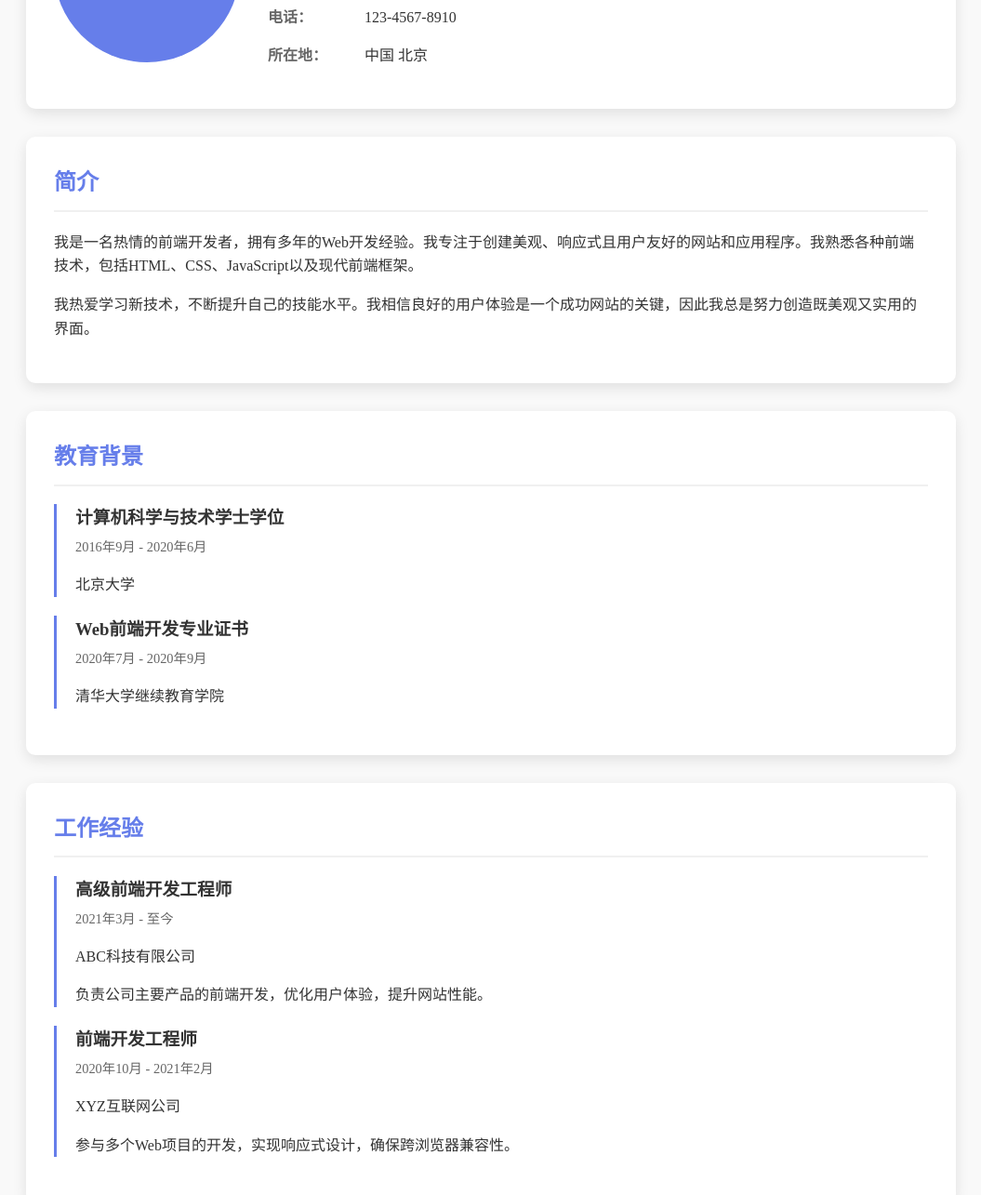
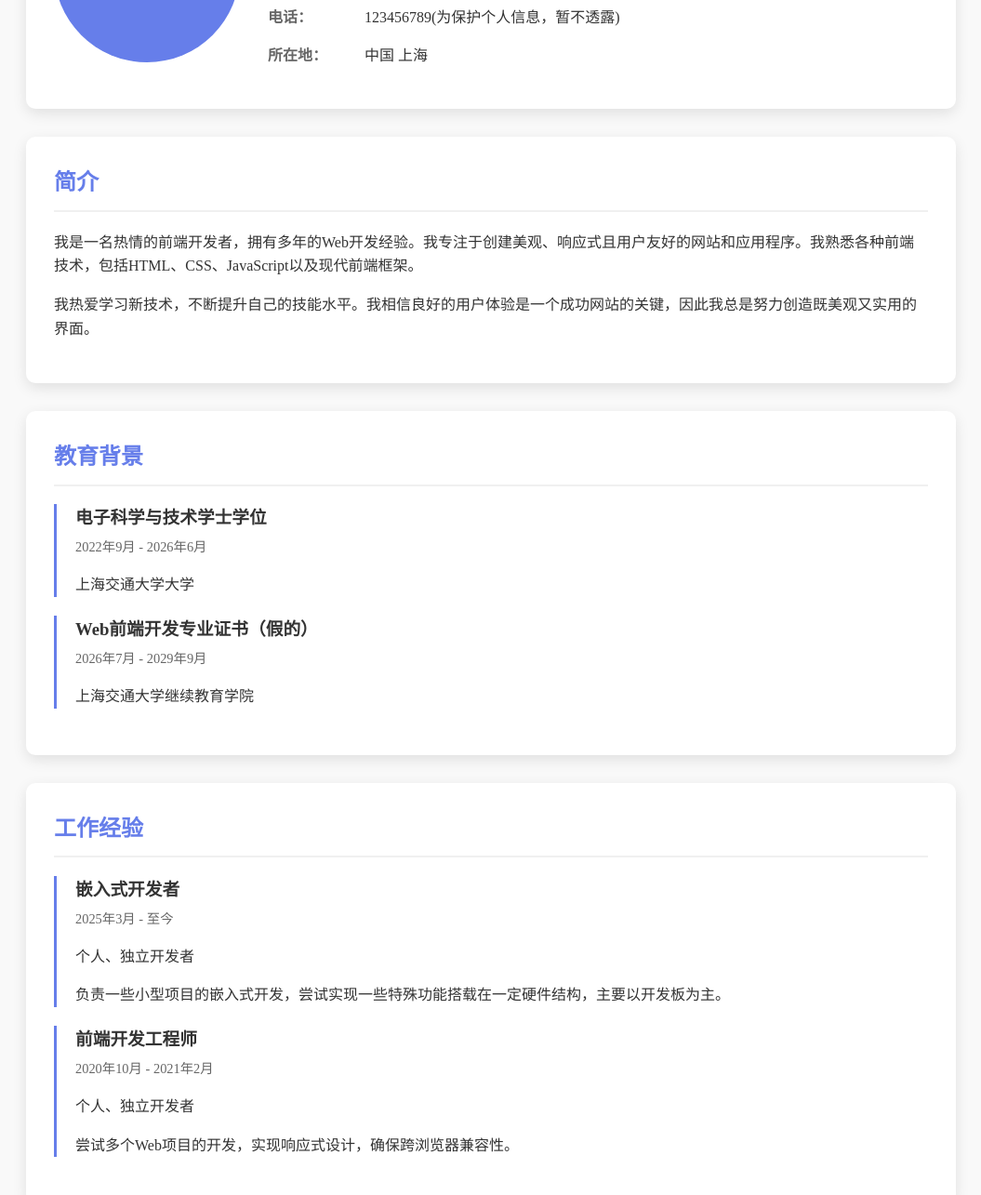
Before and after one commit to cloud-winter/cloud-winter.github.io, a plain HTML site: page about.html in a window 1280 px wide. Shown: the part 334-1619 px from the top of the page at 93% size, without its empty margins (112-1167 px from the left). Drawn offline with Linux system fonts and the light colour scheme.

Commit message:
Update personal information and education details

```diff
--- a/about.html
+++ b/about.html
@@ -178,29 +178,29 @@
             z-index: 1000;
         }
 
-        .config-btn:hover {
+        。config-btn:hover {
             background-color: #764ba2;
             transform: rotate(180deg);
         }
 
         /* 响应式设计 */
         @media (max-width: 768px) {
-            .profile-content {
+            。profile-content {
                 flex-direction: column;
                 align-items: center;
             }
 
-            .profile-info {
+            。profile-info {
                 text-align: center;
             }
 
-            .info-label {
+            。info-label {
                 display: block;
                 width: auto;
                 margin-bottom: 5px;
             }
 
-            .nav-buttons {
+            。nav-buttons {
                 flex-direction: column;
                 align-items: center;
             }
@@ -221,22 +221,22 @@
             <div class="profile-content">
                 <div class="profile-image">头像</div>
                 <div class="profile-info">
-                    <h2>张三</h2>
+                    <h2>陈亚云</h2>
                     <div class="info-item">
                         <span class="info-label">职位：</span>
-                        <span>前端开发者</span>
+                        <span>学生、前端开发学习者</span>
                     </div>
                     <div class="info-item">
                         <span class="info-label">邮箱：</span>
-                        <span>example@email.com</span>
+                        <span>sunshine22@sjtu.edu.com</span>
                     </div>
                     <div class="info-item">
                         <span class="info-label">电话：</span>
-                        <span>123-4567-8910</span>
+                        <span>123456789(为保护个人信息，暂不透露)</span>
                     </div>
                     <div class="info-item">
                         <span class="info-label">所在地：</span>
-                        <span>中国 北京</span>
+                        <span>中国 上海</span>
                     </div>
                 </div>
             </div>
@@ -253,14 +253,14 @@
         <div class="section">
             <h2>教育背景</h2>
             <div class="timeline-item">
-                <h3>计算机科学与技术学士学位</h3>
-                <div class="timeline-date">2016年9月 - 2020年6月</div>
-                <p>北京大学</p>
+                <h3>电子科学与技术学士学位</h3>
+                <div class="timeline-date">2022年9月 - 2026年6月</div>
+                <p>上海交通大学大学</p>
             </div>
             <div class="timeline-item">
-                <h3>Web前端开发专业证书</h3>
-                <div class="timeline-date">2020年7月 - 2020年9月</div>
-                <p>清华大学继续教育学院</p>
+                <h3>Web前端开发专业证书（假的）</h3>
+                <div class="timeline-date">2026年7月 - 2029年9月</div>
+                <p>上海交通大学继续教育学院</p>
             </div>
         </div>
 
@@ -268,16 +268,16 @@
         <div class="section">
             <h2>工作经验</h2>
             <div class="timeline-item">
-                <h3>高级前端开发工程师</h3>
-                <div class="timeline-date">2021年3月 - 至今</div>
-                <p>ABC科技有限公司</p>
-                <p>负责公司主要产品的前端开发，优化用户体验，提升网站性能。</p>
+                <h3>嵌入式开发者</h3>
+                <div class="timeline-date">2025年3月 - 至今</div>
+                <p>个人、独立开发者</p>
+                <p>负责一些小型项目的嵌入式开发，尝试实现一些特殊功能搭载在一定硬件结构，主要以开发板为主。</p>
             </div>
             <div class="timeline-item">
                 <h3>前端开发工程师</h3>
                 <div class="timeline-date">2020年10月 - 2021年2月</div>
-                <p>XYZ互联网公司</p>
-                <p>参与多个Web项目的开发，实现响应式设计，确保跨浏览器兼容性。</p>
+                <p>个人、独立开发者</p>
+                <p>尝试多个Web项目的开发，实现响应式设计，确保跨浏览器兼容性。</p>
             </div>
         </div>
 
```
